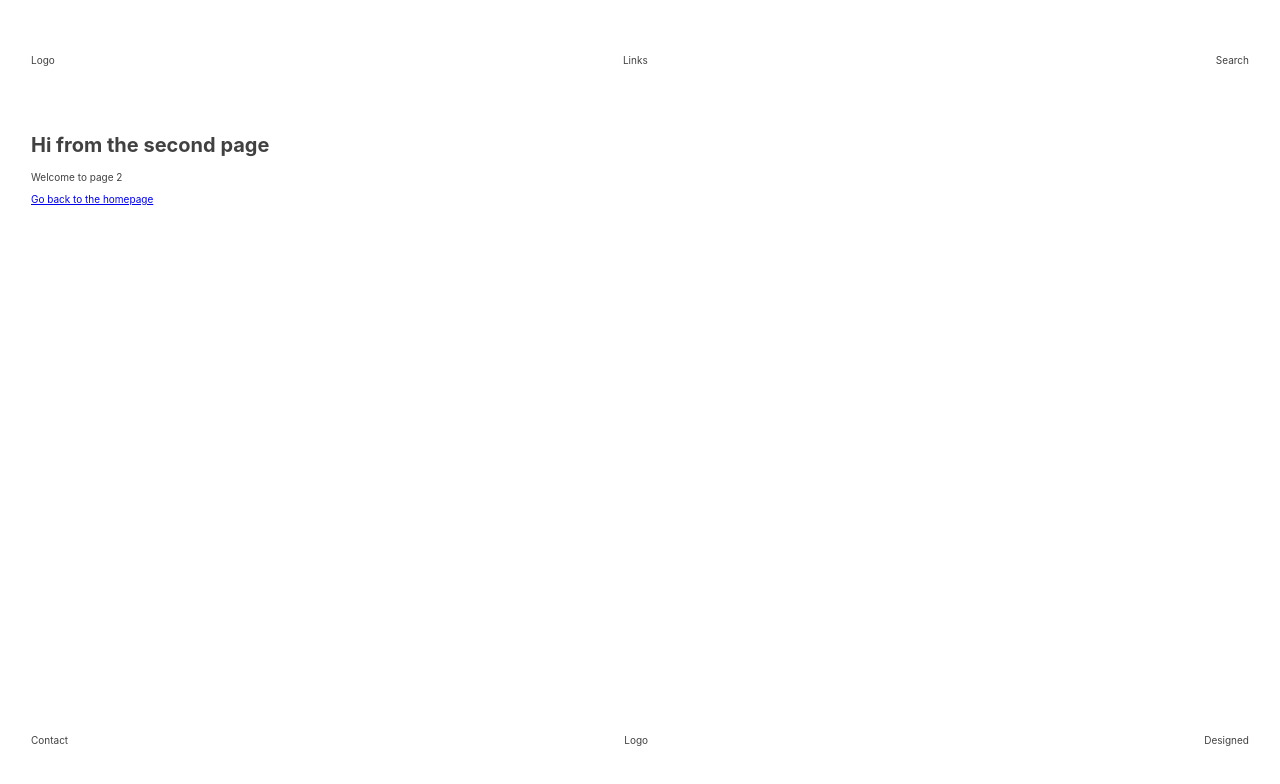
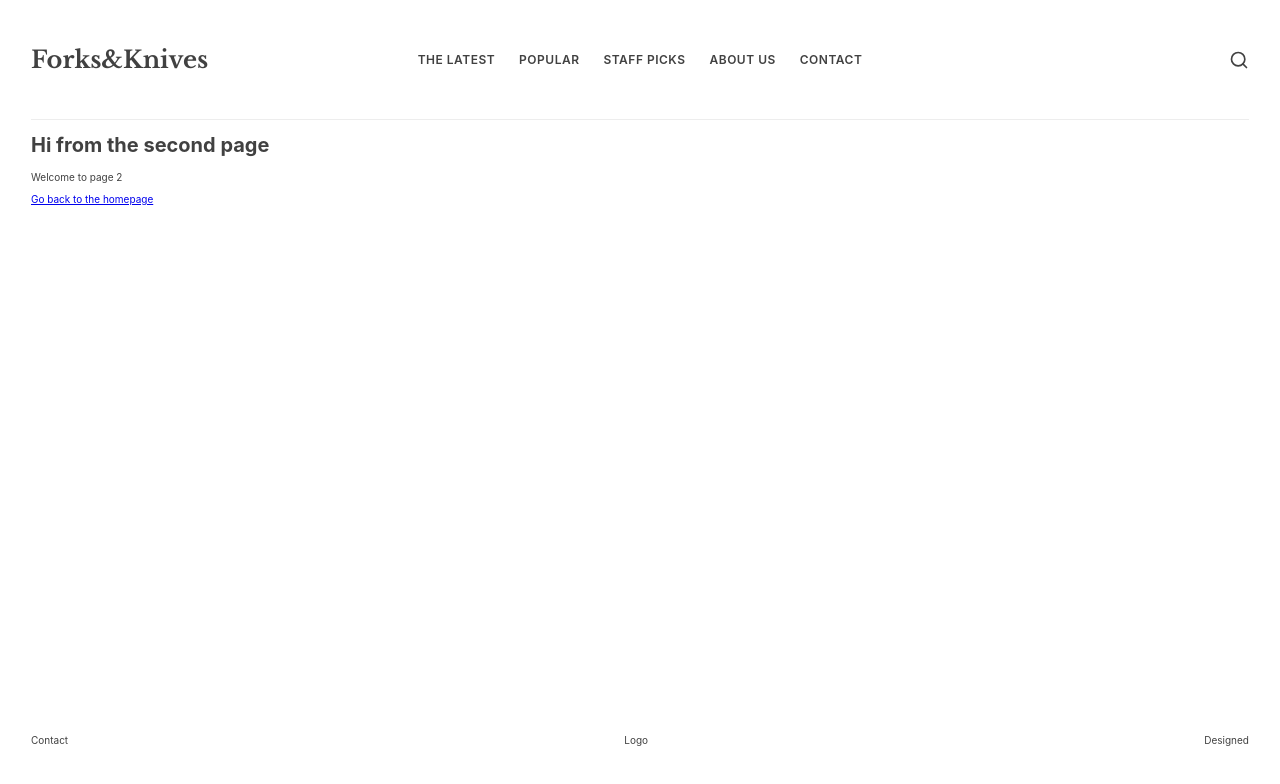
Before and after one commit to juwanpetty/recipe-collection, a Gatsby site: page /page-2 in a window 1280 px wide. Built offline with nearby package versions, Linux system fonts and the light colour scheme; Gatsby itself is replaced by a stand-in of ours.

Commit message:
Add content and styles to header component

```diff
--- a/gatsby-browser.js
+++ b/gatsby-browser.js
@@ -1,7 +1,2 @@
-/**
- * Implement Gatsby's Browser APIs in this file.
- *
- * See: https://www.gatsbyjs.org/docs/browser-apis/
- */
-
-// You can delete this file if you're not using it
+require("typeface-inter")
+require("typeface-libre-baskerville")
--- a/gatsby-config.js
+++ b/gatsby-config.js
@@ -1,6 +1,6 @@
 module.exports = {
   siteMetadata: {
-    title: `Gatsby Default Starter`,
+    title: `Forks&Knives`,
     description: `Kick off your next, great Gatsby project with this default starter. This barebones starter ships with the main Gatsby configuration files you might need.`,
     author: `@gatsbyjs`,
   },
--- a/package.json
+++ b/package.json
@@ -17,6 +17,7 @@
     "react": "^16.12.0",
     "react-dom": "^16.12.0",
     "react-helmet": "^5.2.1",
+    "react-icons": "^3.9.0",
     "styled-components": "^5.0.1",
     "typeface-inter": "^3.12.0",
     "typeface-libre-baskerville": "^0.0.72"
--- a/src/components/Layout/Header/Header.js
+++ b/src/components/Layout/Header/Header.js
@@ -1,10 +1,22 @@
 import React from "react"
-import { Wrapper } from "./Header.module"
+import {
+  Wrapper,
+  Logo,
+  SearchIcon,
+  HeaderNav,
+  HeaderLinks,
+} from "./Header.module"
 
-export const Header = () => (
+export const Header = ({ siteTitle }) => (
   <Wrapper>
-    <p>Logo</p>
-    <p>Links</p>
-    <p>Search</p>
+    <Logo>{siteTitle}</Logo>
+    <HeaderNav>
+      <HeaderLinks>The Latest</HeaderLinks>
+      <HeaderLinks>Popular</HeaderLinks>
+      <HeaderLinks>Staff Picks</HeaderLinks>
+      <HeaderLinks>About Us</HeaderLinks>
+      <HeaderLinks>Contact</HeaderLinks>
+    </HeaderNav>
+    <SearchIcon />
   </Wrapper>
 )
--- a/src/components/Layout/Header/Header.module.js
+++ b/src/components/Layout/Header/Header.module.js
@@ -1,10 +1,60 @@
 import styled from "styled-components"
+import { Link } from "gatsby"
+import { FiSearch } from "react-icons/fi"
+import { color, typography } from "../../../constants/styles"
 
 const Wrapper = styled.div`
   height: 120px;
   display: flex;
   align-items: center;
   justify-content: space-between;
+  position: relative;
+  border-bottom: 1px solid ${color.gray7};
 `
 
-export { Wrapper }
+const Logo = styled(Link)`
+  color: ${color.black};
+  font-family: ${typography.family.displayBold};
+  font-size: ${typography.size.m3}rem;
+  font-weight: ${typography.weight.bold};
+  text-decoration: none;
+`
+
+const SearchIcon = styled(FiSearch)`
+  width: 20px;
+  height: 20px;
+  color: ${color.black};
+  cursor: pointer;
+`
+
+const HeaderNav = styled.nav`
+  position: absolute;
+  left: 0;
+  right: 0;
+  margin-left: auto;
+  margin-right: auto;
+  display: flex;
+  align-items: center;
+  justify-content: center;
+
+  /* removes centered div from covering sibling elements */
+  pointer-events: none;
+`
+
+const HeaderLinks = styled(Link)`
+  text-transform: uppercase;
+  text-decoration: none;
+  color: ${color.black};
+  font-size: ${typography.size.s1}rem;
+  font-weight: ${typography.weight.medium};
+  letter-spacing: 0.5px;
+
+  /* adds back pointer events to links */
+  pointer-events: all;
+
+  &:not(:last-child) {
+    margin-right: 24px;
+  }
+`
+
+export { Wrapper, Logo, SearchIcon, HeaderNav, HeaderLinks }
--- a/src/constants/styles.js
+++ b/src/constants/styles.js
@@ -30,7 +30,7 @@ export const spacing = {
 }
 export const typography = {
   family: {
-    displayBold: "Libre Baskerville",
+    displayBold: `'Libre Baskerville', serif`,
     primary: `-apple-system, BlinkMacSystemFont, 'Inter', 'Roboto', 'Oxygen',
     'Ubuntu', 'Cantarell', 'Fira Sans', 'Droid Sans', 'Helvetica Neue',
     sans-serif`,
@@ -46,7 +46,7 @@ export const typography = {
     s2: 1.4,
     m1: 1.6,
     m2: 1.8,
-    m3: 2.1,
+    m3: 2.4,
     l1: 3.2,
     l2: 4.8,
     l3: 6.4,
```
Also changed, not shown: 1 other file.
